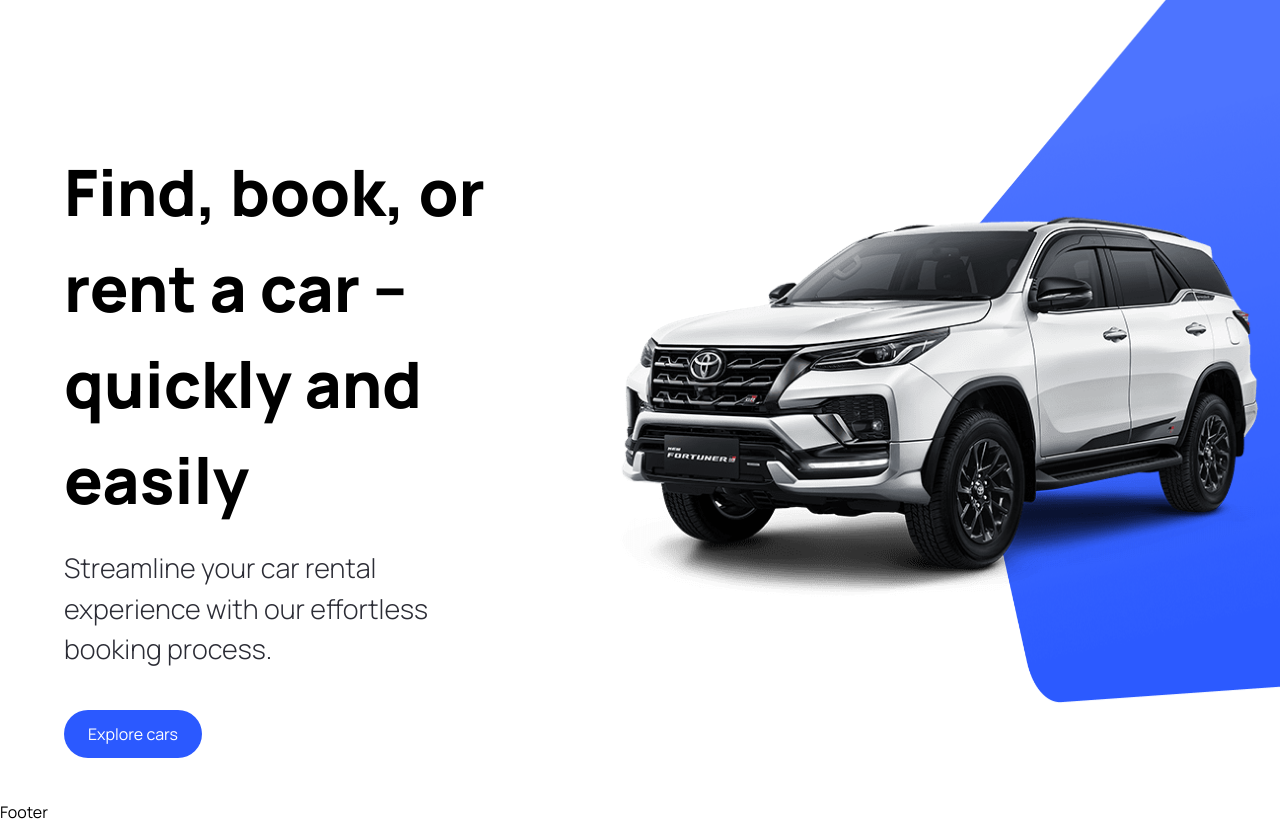
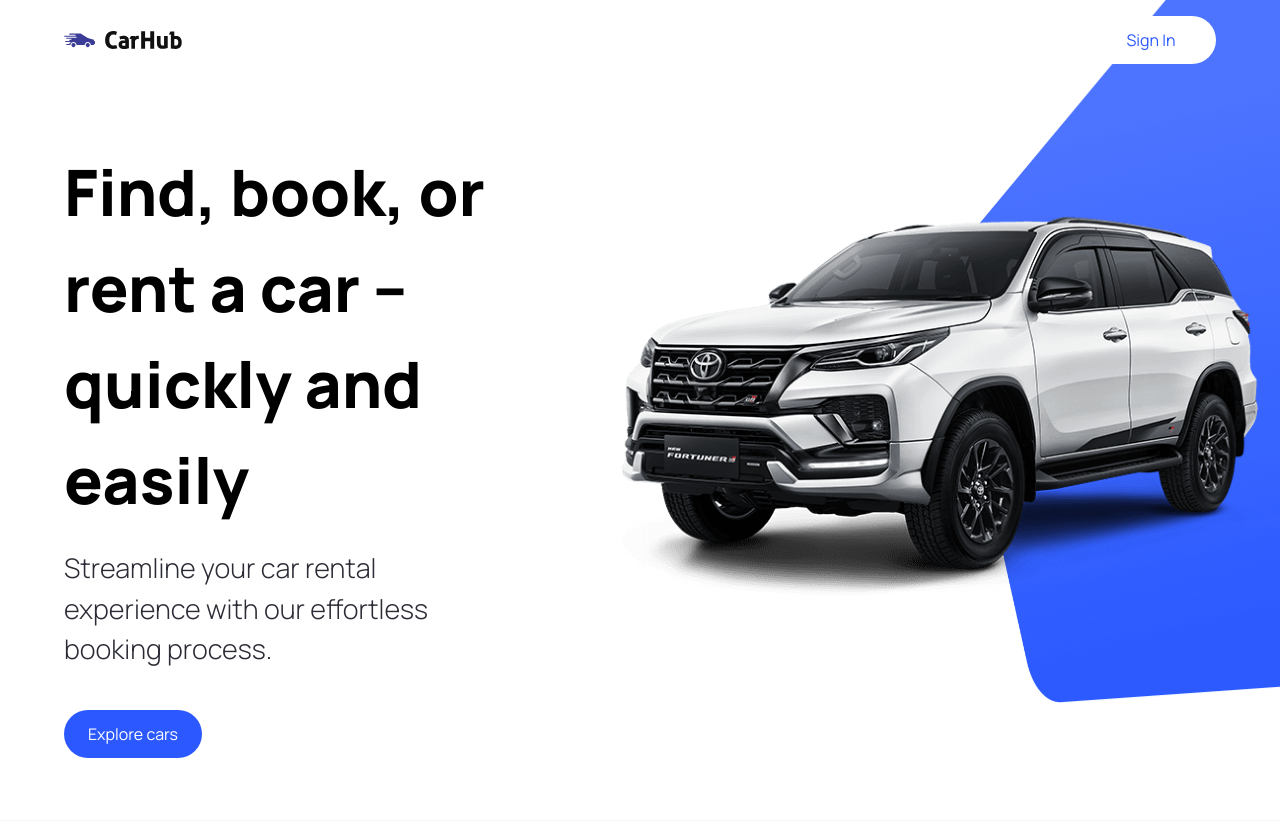
Before and after one commit to havrydotdev/cars-showcase, a Next.js app: page / in a window 1280 px wide. Built offline with nearby package versions, Linux system fonts and the light colour scheme.

Commit message:
add navbar

```diff
--- a/components/CustomButton.tsx
+++ b/components/CustomButton.tsx
@@ -1,17 +1,17 @@
 "use client";
 
 import { CustomButtonProps } from "@/types";
-import Image from "next/image";
 
 export const CustomButton = ({
   title,
-  containerStyles,
-  handleClick,
+  containerStyles = "",
+  btnType = "button",
+  handleClick = () => {},
 }: CustomButtonProps): React.JSX.Element => {
   return (
     <button
       disabled={false}
-      type={"button"}
+      type={btnType}
       className={`custom-btn ${containerStyles}`}
       onClick={handleClick}
     >
--- a/components/Footer.tsx
+++ b/components/Footer.tsx
@@ -1,3 +1,5 @@
 export const Footer = (): React.JSX.Element => {
-  return <div>Footer</div>;
+  return (
+    <footer className="flex flex-col text-black-100 mt-5 border-t border-gray-100"></footer>
+  );
 };
--- a/components/Navbar.tsx
+++ b/components/Navbar.tsx
@@ -1,8 +1,28 @@
 import Link from "next/link";
 import Image from "next/image";
 
-import CustomButton from "./CustomButton";
+import { CustomButton } from "./CustomButton";
 
 export const Navbar = (): React.JSX.Element => {
-  return <header className="w-full absolute z-10"></header>;
+  return (
+    <header className="w-full absolute z-10">
+      <nav className="max-w-[1440px] mx-auto flex justify-between items-center sm:px-16 px-6 py-4">
+        <Link href="/" className="flex justify-center items-center">
+          <Image
+            src="/logo.svg"
+            alt="Car Hub Logo"
+            width={118}
+            height={18}
+            className="object-contain"
+          />
+        </Link>
+
+        <CustomButton
+          title="Sign In"
+          btnType="button"
+          containerStyles="text-primary-blue rounded-full bg-white min-w-[130px]"
+        />
+      </nav>
+    </header>
+  );
 };
--- a/types/index.ts
+++ b/types/index.ts
@@ -3,5 +3,6 @@
 export interface CustomButtonProps {
   title: string;
   containerStyles?: string;
-  handleClick: MouseEventHandler<HTMLButtonElement>;
+  handleClick?: MouseEventHandler<HTMLButtonElement>;
+  btnType?: "button" | "submit";
 }
```
